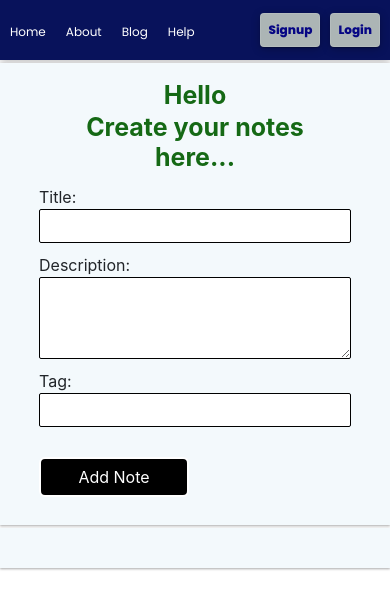
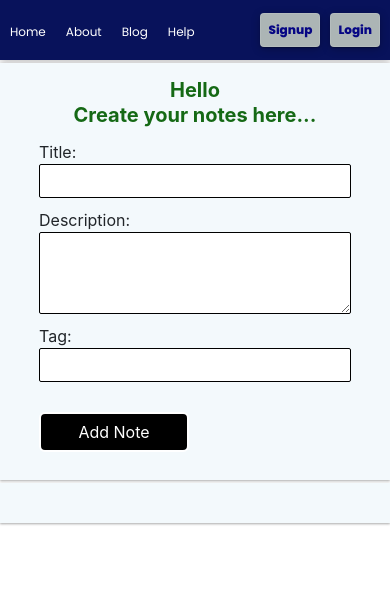
Before and after one commit to abhishekChaharJaat/frontend, a React (Create React App) app: page /notes in a window 390 px wide. Shown: the top 608 px of the page. Built offline with nearby package versions, Linux system fonts and the light colour scheme; no server answers.

Commit message:
name decoration

```diff
--- a/src/css/home.css
+++ b/src/css/home.css
@@ -14,7 +14,6 @@
   padding: 5px;
   text-align: center;
   font-weight: bold;
-  font: poppins;
   font-size: 25px;
   color: rgb(21, 105, 21);
 }
@@ -22,6 +21,7 @@
   color: rgb(240, 158, 6);
   font-size: 30px;
   font-family: poppins;
+  text-decoration: underline;
 }
 .input-details {
   border: 1.5px solid black;
@@ -99,3 +99,12 @@
   font-size: 20px;
   padding: 4px 10px;
 }
+
+@media screen and (max-width: 640px) {
+  .create-note-heading {
+    font-size: 20px;
+  }
+  .create-note-heading span {
+    font-size: 23px;
+  }
+}
```
